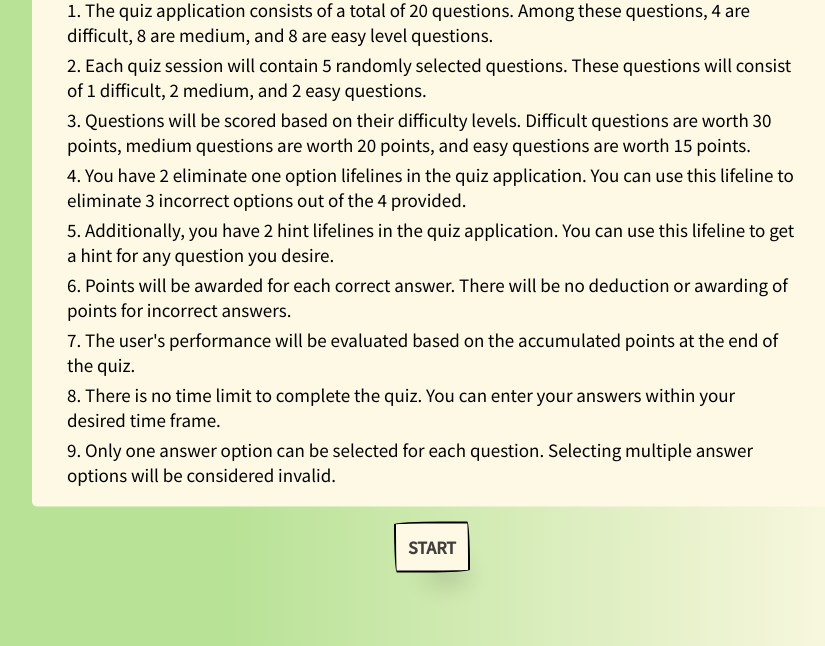
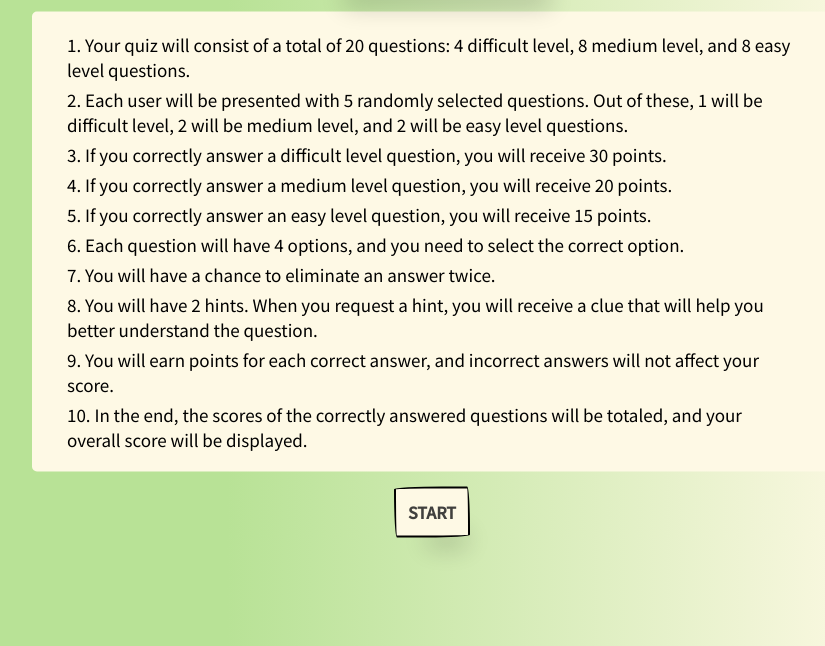
Before and after one commit to dilarauluturhan/reactive, a plain HTML site: page index.html in a window 1280 px wide. Shown: the part 154-800 px from the top of the page, without its empty margins (208-1033 px from the left). Drawn offline with Linux system fonts and the light colour scheme.

Commit message:
fix: updated quiz rules

```diff
--- a/index.html
+++ b/index.html
@@ -34,25 +34,25 @@
                     <span class="title">Quiz Application Rules:</span>
                 </div>
                 <div class="rules_list">
-                    <div class="rules">1. The quiz application consists of a total of 20 questions. Among these
-                        questions, 4 are difficult, 8 are medium, and 8 are easy level questions.</div>
-                    <div class="rules">2. Each quiz session will contain 5 randomly selected questions. These questions
-                        will consist of 1 difficult, 2 medium, and 2 easy questions.</div>
-                    <div class="rules">3. Questions will be scored based on their difficulty levels. Difficult questions
-                        are worth 30 points, medium questions are worth 20 points, and easy questions are worth 15
+                    <div class="rules">1. Your quiz will consist of a total of 20 questions: 4 difficult level, 8 medium
+                        level, and 8 easy level questions.</div>
+                    <div class="rules">2. Each user will be presented with 5 randomly selected questions. Out of these,
+                        1 will be difficult level, 2 will be medium level, and 2 will be easy level questions.</div>
+                    <div class="rules">3. If you correctly answer a difficult level question, you will receive 30
                         points.</div>
-                    <div class="rules">4. You have 2 eliminate one option lifelines in the quiz application. You can use
-                        this lifeline to eliminate 3 incorrect options out of the 4 provided.</div>
-                    <div class="rules">5. Additionally, you have 2 hint lifelines in the quiz application. You can use
-                        this lifeline to get a hint for any question you desire.</div>
-                    <div class="rules">6. Points will be awarded for each correct answer. There will be no deduction or
-                        awarding of points for incorrect answers.</div>
-                    <div class="rules">7. The user's performance will be evaluated based on the accumulated points at
-                        the end of the quiz.</div>
-                    <div class="rules">8. There is no time limit to complete the quiz. You can enter your answers within
-                        your desired time frame.</div>
-                    <div class="rules">9. Only one answer option can be selected for each question. Selecting multiple
-                        answer options will be considered invalid.</div>
+                    <div class="rules">4. If you correctly answer a medium level question, you will receive 20 points.
+                    </div>
+                    <div class="rules">5. If you correctly answer an easy level question, you will receive 15 points.
+                    </div>
+                    <div class="rules">6. Each question will have 4 options, and you need to select the correct option.
+                    </div>
+                    <div class="rules">7. You will have a chance to eliminate an answer twice.</div>
+                    <div class="rules">8. You will have 2 hints. When you request a hint, you will receive a clue that
+                        will help you better understand the question.</div>
+                    <div class="rules">9. You will earn points for each correct answer, and incorrect answers will not
+                        affect your score.</div>
+                    <div class="rules">10. In the end, the scores of the correctly answered questions will be totaled, and
+                        your overall score will be displayed.</div>
                 </div>
                 <div class="buttons"><button class="start_btn" role="button">START</button></div>
             </div>
```
